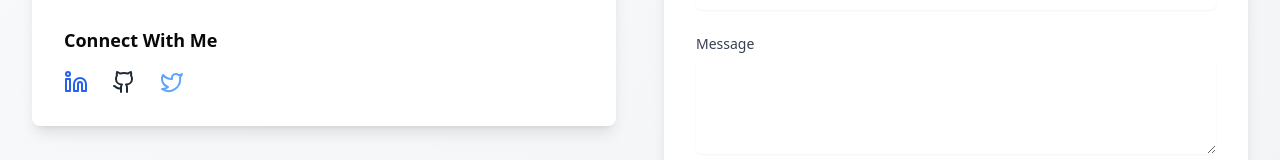
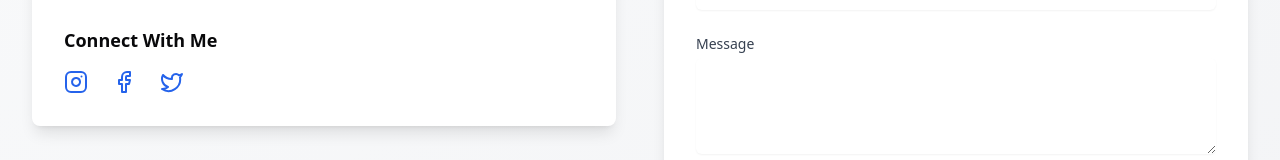
Before and after one commit to sulavghimiree/my-website, a React (Vite) app: page / in a window 1280 px wide. Shown: the part 3022-3182 px from the top of the page. Built offline with nearby package versions, Linux system fonts and the light colour scheme.

Commit message:
added messaging in contact page using email-js

```diff
--- a/package.json
+++ b/package.json
@@ -14,6 +14,8 @@
     "@shadcn/ui": "^0.0.4",
     "class-variance-authority": "^0.7.1",
     "clsx": "^2.1.1",
+    "dotenv": "^16.4.7",
+    "emailjs-com": "^3.2.0",
     "lucide-react": "^0.469.0",
     "radix-ui": "^1.0.1",
     "react": "^18.3.1",
--- a/src/components/ContactPage.jsx
+++ b/src/components/ContactPage.jsx
@@ -3,12 +3,13 @@ import {
   Send,
   Mail,
   Phone,
-  Linkedin,
-  Github,
+  Instagram,
+  Facebook,
   Twitter,
   MapPin,
 } from "lucide-react";
 import { Alert, AlertDescription } from "@/components/ui/alert";
+import emailjs from "emailjs-com";
 
 const ContactPage = () => {
   const [formData, setFormData] = useState({
@@ -19,6 +20,11 @@ const ContactPage = () => {
   });
   const [status, setStatus] = useState({ type: "", message: "" });
   const [isSubmitting, setIsSubmitting] = useState(false);
+
+  const serviceID = import.meta.env.VITE_SERVICE_ID;
+  const templateID = import.meta.env.VITE_TEMPLETE_ID;
+  const userID = import.meta.env.VITE_PUBLIC_KEY;
+  //console.log(serviceID, templateID, userID);
 
   const validateEmail = (email) => {
     const re = /^[^\s@]+@[^\s@]+\.[^\s@]+$/;
@@ -41,6 +47,8 @@ const ContactPage = () => {
     try {
       // EmailJS integration would go here
       // Example: await emailjs.send(serviceID, templateID, formData, userID);
+
+      await emailjs.send(serviceID, templateID, formData, userID);
 
       setStatus({
         type: "success",
@@ -107,22 +115,25 @@ const ContactPage = () => {
                 <h3 className="text-lg font-semibold mb-4">Connect With Me</h3>
                 <div className="flex space-x-6">
                   <a
-                    href="#"
+                    href="https://www.instagram.com/sulavghimiree/"
                     className="transform transition-all hover:scale-110"
+                    target="_blank"
                   >
-                    <Linkedin className="text-blue-600 w-6 h-6" />
+                    <Instagram className="text-blue-600 w-6 h-6" />
                   </a>
                   <a
-                    href="#"
+                    href="https://www.facebook.com/sulavghimiree/"
                     className="transform transition-all hover:scale-110"
+                    target="_blank"
                   >
-                    <Github className="text-gray-800 w-6 h-6" />
+                    <Facebook className="text-blue-600 w-6 h-6" />
                   </a>
                   <a
-                    href="#"
+                    href="https://twitter.com/sulavghimiree/"
                     className="transform transition-all hover:scale-110"
+                    target="_blank"
                   >
-                    <Twitter className="text-blue-400 w-6 h-6" />
+                    <Twitter className="text-blue-600 w-6 h-6" />
                   </a>
                 </div>
               </div>
```
Also changed, not shown: 2 other files (tests, documents, lock files or other folders).
